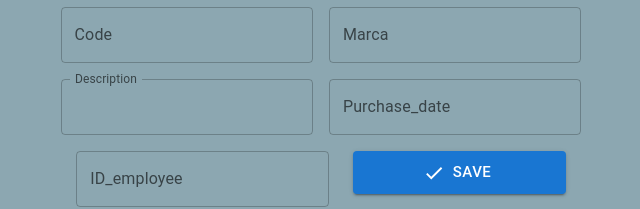
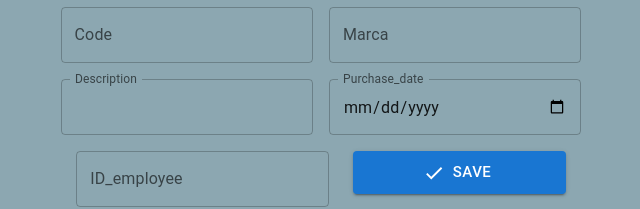
Before and after one commit to 112762PizarroDolores/crud-employees-I, a React (Create React App) app: page /create-asset in a window 1280 px wide. Shown: the part 223-432 px from the top of the page, without its empty margins (385-1025 px from the left). Built offline with nearby package versions, Linux system fonts and the light colour scheme.

Commit message:
actualizando formatos

```diff
--- a/src/components/AssetCreate.js
+++ b/src/components/AssetCreate.js
@@ -122,8 +122,8 @@ const handleCancelAsset = () => {
       <TextField
       name="description" label="Description" type="description" variant="outlined" onChange={handleChange} InputLabelProps={{shrink:true}} />
       <TextField
-      name="purchase_date" label="Purchase_date" type="purchase_date" variant="outlined" onChange={handleChange}/>
-         <TextField
+      name="purchase_date" label="Purchase_date" type="date" variant="outlined" onChange={handleChange} InputLabelProps={{shrink:true}}/>
+      <TextField
       name="id_employee" label="ID_employee" type="id_employee" variant="outlined" onChange={handleChange}/>
       {/* <TextField
       name="commission_pct" type="number" label="Commission PCT" variant="outlined" onChange={handleChange} /> */}
--- a/src/components/AssetEdit.js
+++ b/src/components/AssetEdit.js
@@ -165,6 +165,7 @@ export default function AssetEdit(props) {
           label="Purchase_date"
           type="date"
           value={asset.purchase_date ? format (new Date (asset.purchase_date ), 'yyyy-MM-dd'): ''}
+          InputLabelProps={{ shrink: true}}
           onChange={handleChange}
           disabled={enable}
           />
```
